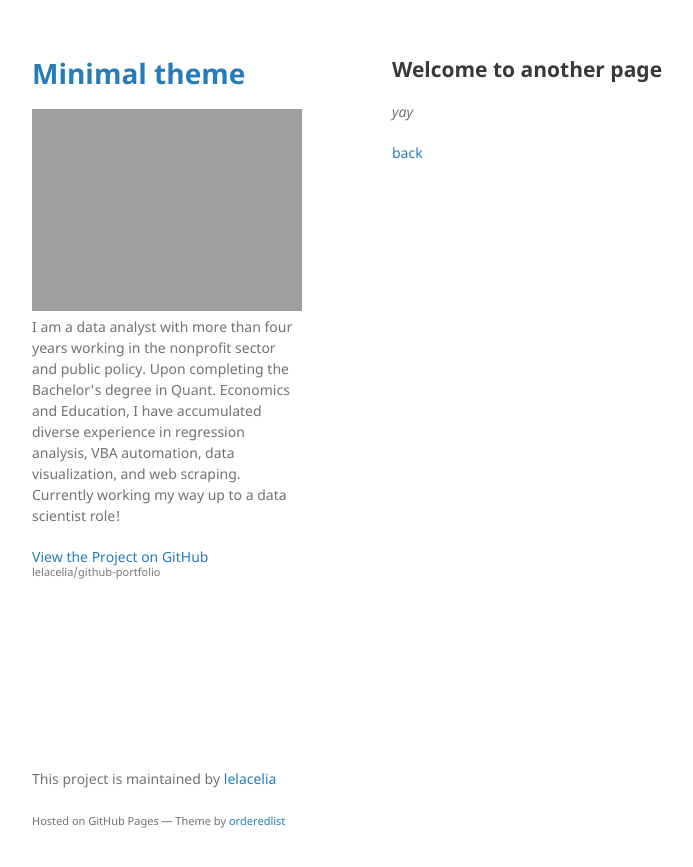
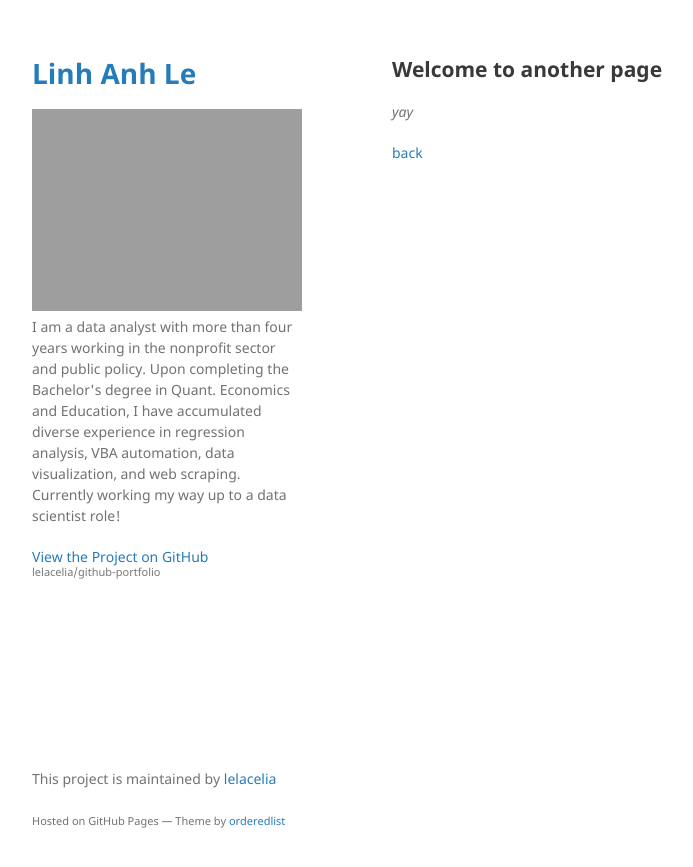
Before and after one commit to lelacelia/github-portfolio, a Jekyll site: the page built from another-page.md, in a window 1280 px wide. Shown: the top 867 px of the page, without its empty margins (178-871 px from the left). Built offline with Jekyll 4.4.1, drawn with Linux system fonts in a browser that asks for light colours; our own code applies the rules of GitHub Pages for plain Markdown files.

Commit message:
Update _config.yml

```diff
--- a/_config.yml
+++ b/_config.yml
@@ -1,4 +1,4 @@
-title: Minimal theme
+title: Linh Anh Le
 logo: /profile(1).jpg
 description: I am a data analyst with more than four years working in the nonprofit sector and public policy. Upon completing the Bachelor's degree in Quant. Economics and Education, I have accumulated diverse experience in regression analysis, VBA automation, data visualization, and web scraping. Currently working my way up to a data scientist role!
 show_downloads: false
```
